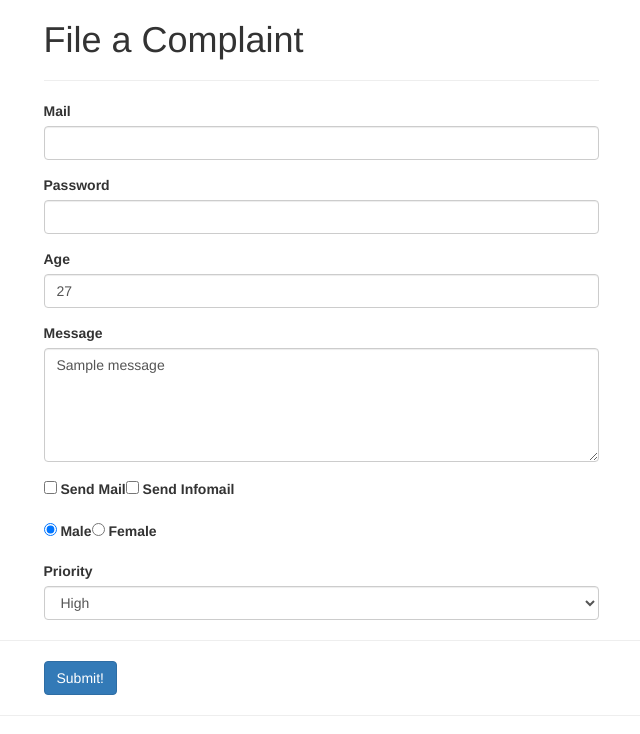
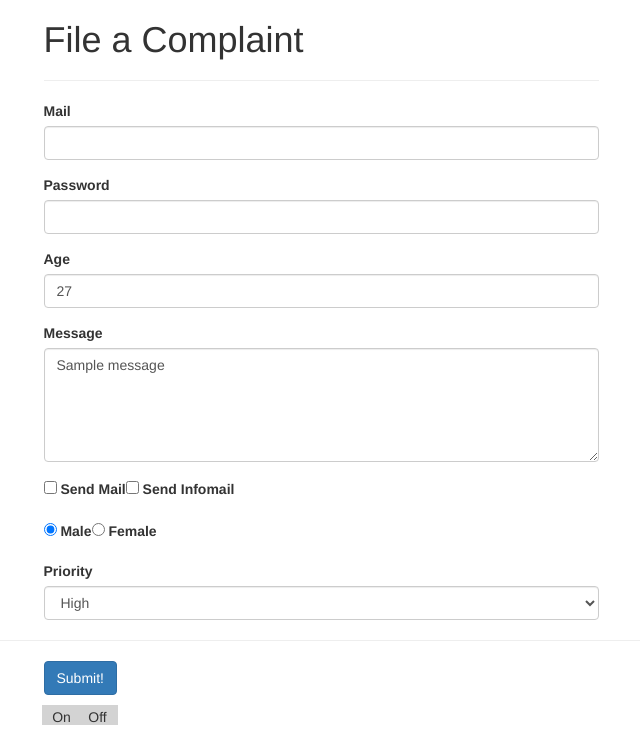
Before and after one commit to marcopeix/leanVueJS, a Vue app in the folder form/: page / in a window 1280 px wide. Shown: the top 734 px of the page, without its empty margins (319-959 px from the left). Built offline with nearby package versions, Linux system fonts and the light colour scheme.

Commit message:
Finished custom control and input

```diff
--- a/form/src/App.vue
+++ b/form/src/App.vue
@@ -105,6 +105,13 @@
                     </button>
                 </div>
             </div>
+
+            <div class="row">
+                <div class="col-xs-12 col-sm-8 col-sm-offset-2 col-md-6 col-md-offset-3">
+                    <app-switch v-model="dataSwitch"></app-switch>
+                </div>
+            </div>
+
         </form>
         <hr>
         <div class="row">
@@ -124,7 +131,7 @@
                         </ul>
                         <p>Gender: {{ gender }}</p>
                         <p>Priority: {{ selectedPriority }}</p>
-                        <p>Switched:</p>
+                        <p>Switched: {{ dataSwitch }}</p>
                     </div>
                 </div>
             </div>
@@ -133,6 +140,9 @@
 </template>
 
 <script>
+
+    import Switch from './Switch.vue';
+
     export default {
       data () {
         return {
@@ -145,8 +155,12 @@
           sendMail: [],
           gender: 'Male',
           priorities: ['High', 'medium', 'low'],
-          selectedPriority: 'High'
+          selectedPriority: 'High',
+          dataSwitch: true
         }
+      },
+      components: {
+          appSwitch: Switch
       }
     }
 </script>
--- a/form/src/Switch.vue
+++ b/form/src/Switch.vue
@@ -1,13 +1,41 @@
 <template>
-
+    <div>
+        <div id="on" @click="switched(true)" :class="{active: value}">On</div>
+        <div id="off" @click="switched(false)" :class="{active: !value}">Off</div>
+    </div>
 </template>
 
 <script>
 export default {
-
+    props: ['value'],
+    methods: {
+        switched (isOn) {
+            this.$emit('input', isOn);
+        }
+    }
 }
 </script>
 
-<style>
+<style scoped>
+
+    #on, #off {
+        width: 40px;
+        height: 20px;
+        background-color: lightgray;
+        padding: 2px;
+        display: inline-block;
+        margin: 10px -2px;
+        box-sizing: border-box;
+        cursor: pointer;
+        text-align: center;
+    }
+
+    #on:hover, #on:active {
+        background-color: lightgreen;
+    }
+
+    #off:hover, #off:active {
+        background-color: lightcoral;
+    }
 
 </style>
```
